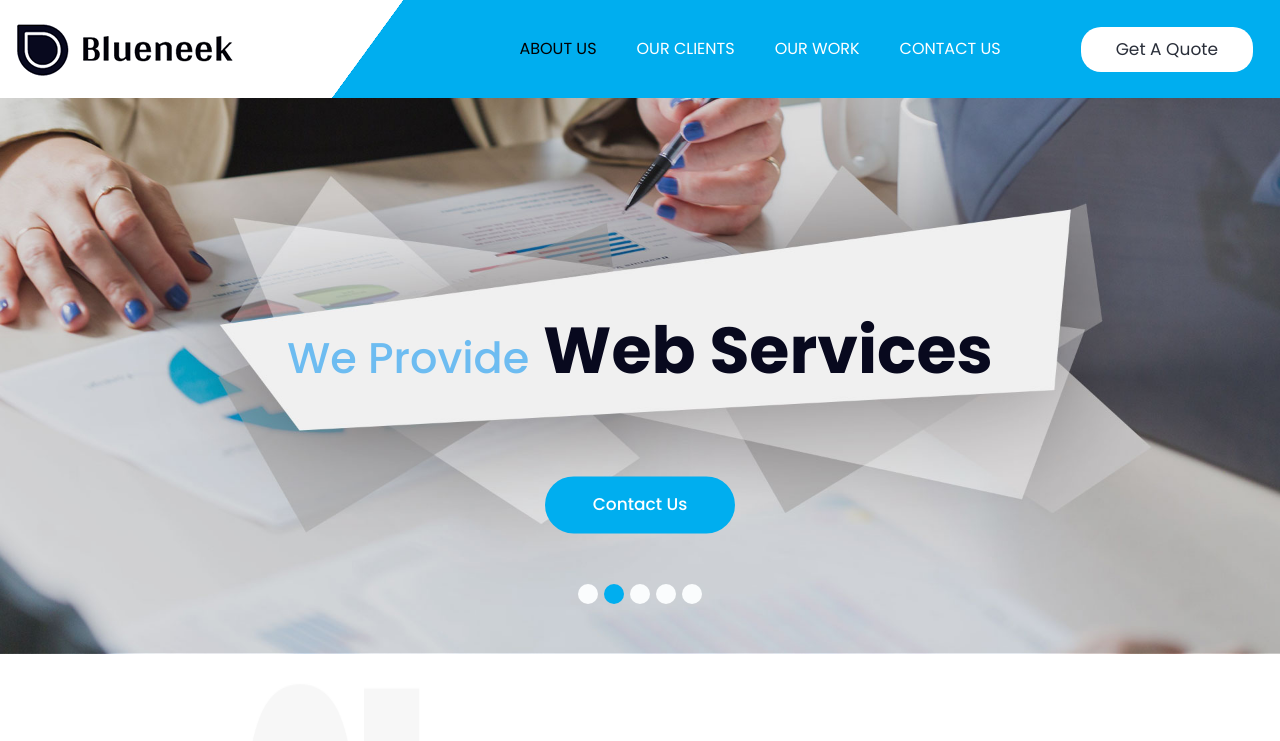
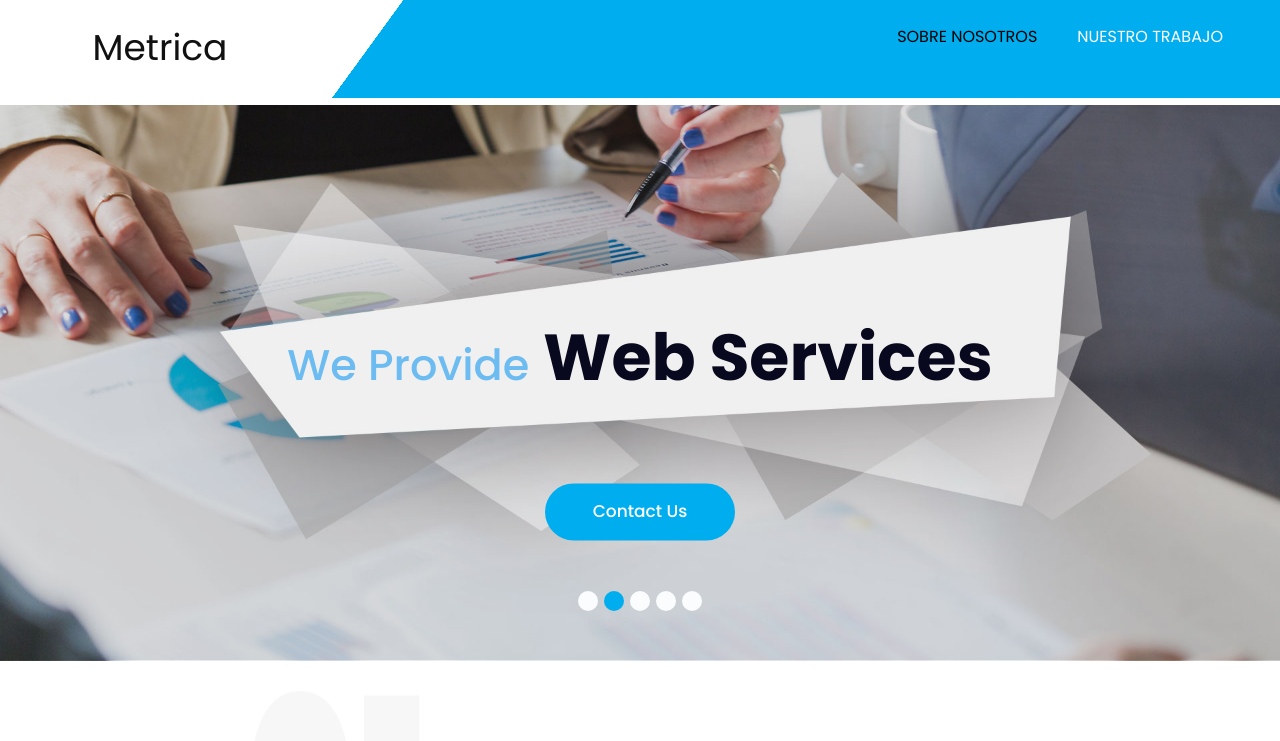
Before and after one commit to eduardo24158/Metrica-, a plain HTML site: page index.html in a window 1280 px wide. Shown: the top 741 px of the page. Drawn offline with nearby package versions, Linux system fonts and the light colour scheme.

Commit message:
cambios minimos

```diff
--- a/css/style.css
+++ b/css/style.css
@@ -75,7 +75,8 @@ h6 {
 }
 
 h1 {
-     font-size: 24px;
+     font-size: 36px;
+     text-align: center;
 }
 
 h2 {
--- a/index.html
+++ b/index.html
@@ -1,5 +1,3 @@
-
-
 <!DOCTYPE html>
 <html lang="en">
    <head>
@@ -48,7 +46,7 @@
                      <div class="full">
                         <div class="center-desk">
                            <div class="logo">
-                              <a href="index.html"><img src="images/logo.png" alt="#" /></a>
+                           <h1 class="style.css">Metrica</h1>
                            </div>
                         </div>
                      </div>
@@ -62,20 +60,12 @@
                            <div class="collapse navbar-collapse" id="navbarsExample04">
                               <ul class="navbar-nav mr-auto">
                                  <li class="nav-item active">
-                                    <a class="nav-link" href="about.html"> About Us  </a>
+                                    <a class="nav-link" href="about.html"> sobre nosotros  </a>
                                  </li>
                                  <li class="nav-item">
-                                    <a class="nav-link" href="clients.html">Our Clients</a>
-                                 </li>
-                                 <li class="nav-item">
-                                    <a class="nav-link" href="ourwork.html">Our Work</a>
-                                 </li>
-                                 <li class="nav-item">
-                                    <a class="nav-link" href="contact.html">Contact Us</a>
+                                    <a class="nav-link" href="ourwork.html">Nuestro Trabajo</a>
                                  </li>
                               </ul>
-                              <div class="sign_btn"><a href="#">Get A Quote</a></div>
-                           </div>
                         </nav>
                      </div>
                   </div>
@@ -100,7 +90,7 @@
                <div class="container">
                   <div class="carousel-caption relative">
                      <h1> <span>We Provide</span> Web Services</h1>
-                     <a href="#contact">Contact Us</a>
+                     <a href="#contact">contáctanos</a>
                   </div>
                </div>
             </div>
```
